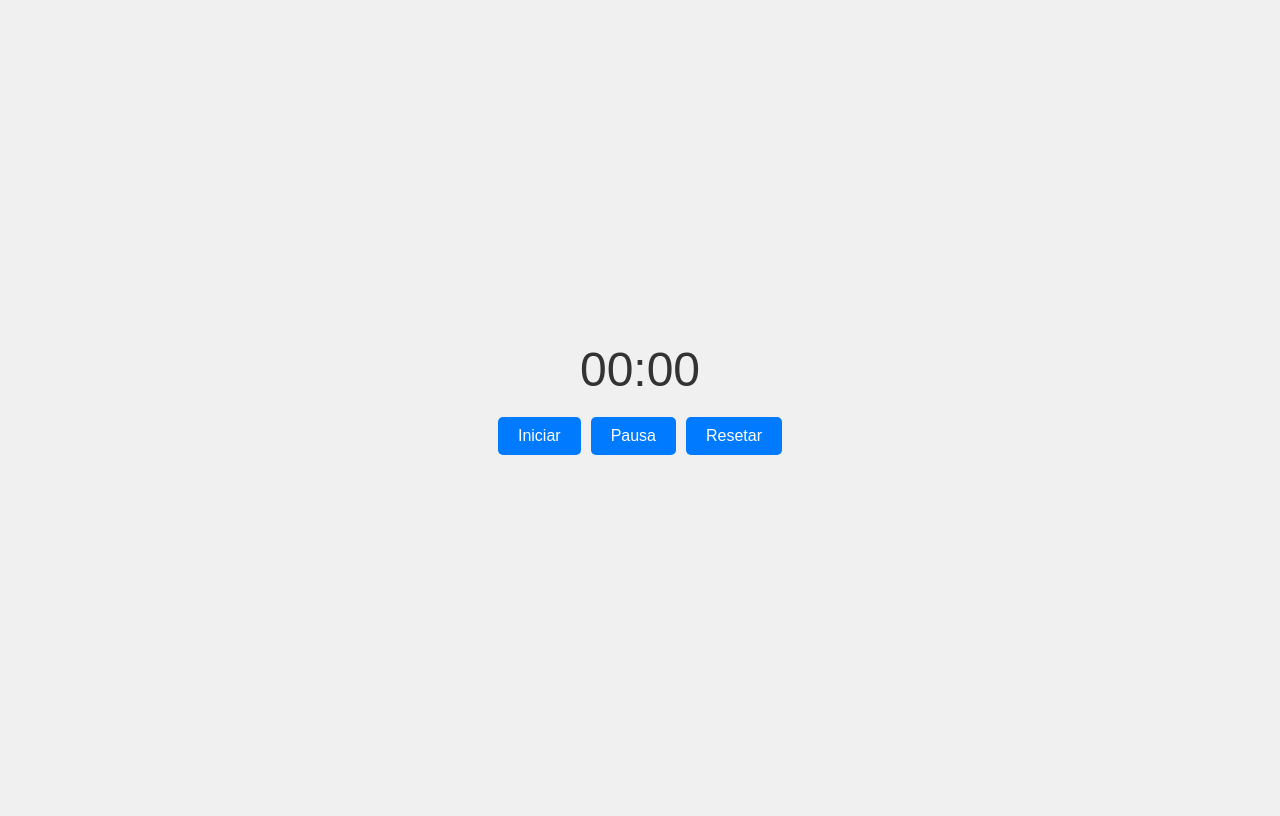
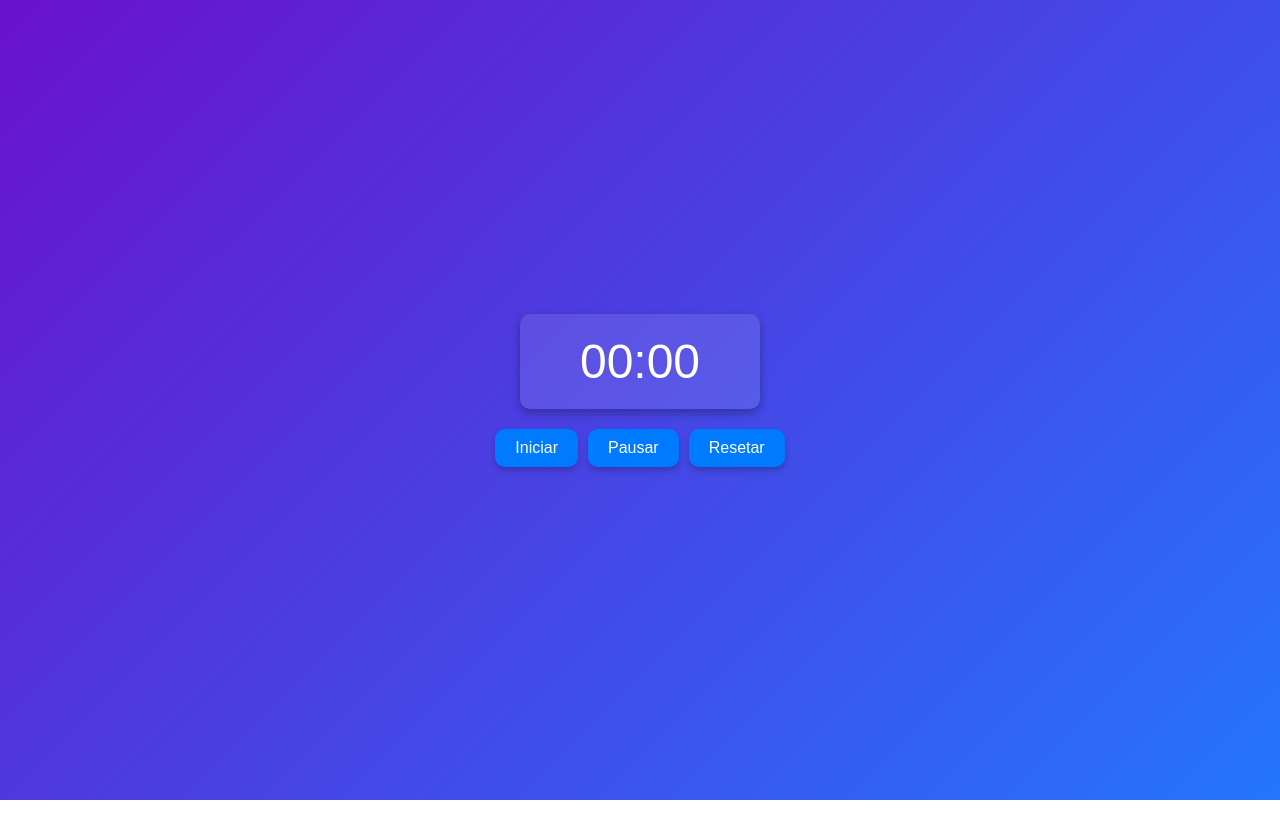
Before and after one commit to kayky-ctrl/cronometro, a plain HTML site: page index.html in a window 1280 px wide. Drawn offline with Linux system fonts and the light colour scheme.

Commit message:
Estilo melhorado

```diff
--- a/index.html
+++ b/index.html
@@ -3,7 +3,7 @@
 <head>
     <meta charset="UTF-8">
     <meta name="viewport" content="width=device-width, initial-scale=1.0">
-    <title>Cronometro</title>
+    <title>Cronômetro</title>
     <link rel="stylesheet" href="style.css">
 </head>
 <body>
@@ -12,9 +12,10 @@
 
     <section class="buttons">
         <button id="startBtn">Iniciar</button>
-        <button id="pauseBtn">Pausa</button>
+        <button id="pauseBtn">Pausar</button>
         <button id="resetBtn">Resetar</button>
     </section>
+
     <script src="script.js"></script>
 </body>
 </html>
--- a/style.css
+++ b/style.css
@@ -4,17 +4,25 @@ body {
     align-items: center;
     justify-content: center;
     height: 100vh;
-    background-color: #f0f0f0;
+    background: linear-gradient(135deg, #6a11cb, #2575fc);
     font-family: Arial, sans-serif;
+    color: #333;
+    margin: 0;
 }
 
 section {
     margin-bottom: 20px;
 }
 
-#display{
+#display {
     font-size: 48px;
-    color: #333;
+    color: white;
+    background: rgba(255, 255, 255, 0.1);
+    padding: 20px;
+    border-radius: 10px;
+    box-shadow: 0 4px 10px rgba(0, 0, 0, 0.3);
+    text-align: center;
+    width: 200px;
     margin-bottom: 20px;
 }
 
@@ -28,11 +36,20 @@ button {
     font-size: 16px;
     cursor: pointer;
     border: none;
-    border-radius: 5px;
+    border-radius: 10px;
     background-color: #007BFF;
     color: white;
+    box-shadow: 0 4px 6px rgba(0, 0, 0, 0.2);
+    transition: background-color 0.3s ease, transform 0.2s ease, box-shadow 0.3s ease;
 }
 
 button:hover {
     background-color: #0056b3;
+    transform: translateY(-2px);
+    box-shadow: 0 6px 8px rgba(0, 0, 0, 0.2);
 }
+
+button:active {
+    transform: translateY(0);
+    box-shadow: 0 4px 6px rgba(0, 0, 0, 0.2);
+}
```
